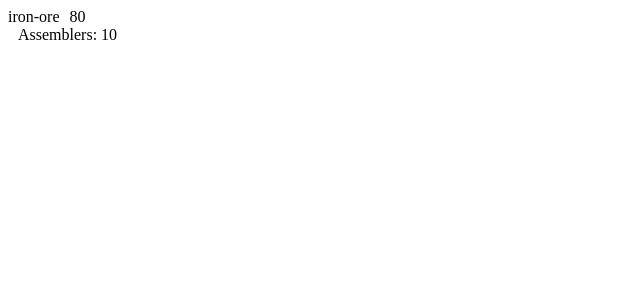
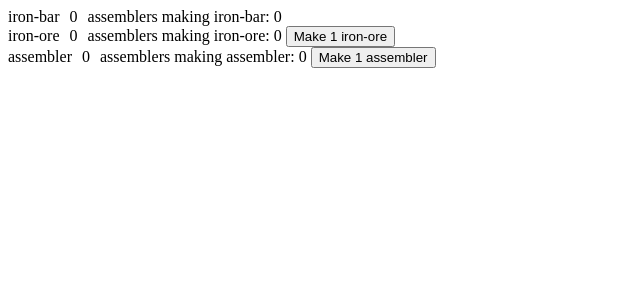
Before and after one commit to gcottrell13/idlefactorygame, a React app: page / in a window 1280 px wide. Shown: the top 300 px of the page, without its empty margins (0-640 px from the left). Built offline with nearby package versions, Linux system fonts and the light colour scheme.

Commit message:
gameplay loop

```diff
--- a/package.json
+++ b/package.json
@@ -2,10 +2,12 @@
   "dependencies": {
     "@types/lodash": "^4.14.195",
     "@types/react": "^18.2.15",
+    "@types/react-bootstrap": "^0.32.32",
     "@types/react-dom": "^18.2.7",
     "jquery": "^3.7.0",
     "lodash": "^4.17.21",
     "react": "^18.2.0",
+    "react-bootstrap": "^2.8.0",
     "react-dom": "^18.2.0"
   },
   "scripts": {
--- a/src/assembly.ts
+++ b/src/assembly.ts
@@ -1,19 +1,25 @@
-import { useEffect, useState } from 'react';
-import { recipes, amountThatWeHave, assemblersPerRecipe, Items } from './values';
+import { useCallback, useEffect, useRef, useState } from 'react';
+import { recipes, Items } from './values';
 import _ from 'lodash';
 import { SMap } from './smap';
 
+interface State {
+    assemblersPerRecipe: Partial<SMap<number>>;
+    amountThatWeHave: { [p in Items]: number };
+}
 
-function doProduction(rate: number) {
-    const amounts: {[p: string]: number} = {};
+function doProduction({
+    assemblersPerRecipe,
+    amountThatWeHave,
+}: State, rate: number) {
+    const amounts: { [p: string]: number } = { ...amountThatWeHave };
     _.forEach(assemblersPerRecipe, (assemblerCount, itemName) => {
         const recipe = recipes[itemName as Items];
         if (recipe === undefined) return;
-        if (!assemblerCount) return;
 
         const amt = amountThatWeHave[itemName as Items] ?? 0;
 
-        let numberOfRecipesToMake = assemblerCount;
+        let numberOfRecipesToMake = assemblerCount ?? 0;
         _.toPairs(recipe).forEach(pair => {
             const [ingredientName, requiredCount] = pair;
             const weHave = amountThatWeHave[ingredientName as Items] ?? 0;
@@ -29,21 +35,44 @@ function doProduction(rate: number) {
         amounts[itemName] = amt + numberOfRecipesToMake * rate;
         amountThatWeHave[itemName as Items] = amounts[itemName];
     });
-    return amounts;
+    return {
+        assemblersPerRecipe,
+        amountThatWeHave: amounts as { [p in Items]: number },
+    };
 }
 
 export function useProduction(rate: number) {
-    const [state, setState] = useState<SMap<number>>({});
+    const stateRef = useRef<State>({
+        amountThatWeHave: {
+            "iron-bar": 0,
+            "iron-ore": 0,
+            assembler: 0,
+        }, assemblersPerRecipe: {}
+    });
+
+    const [c, setCounter] = useState<number>(0);
+
+    const addAmount = useCallback(
+        (itemName: Items, amount: number) => {
+            stateRef.current.amountThatWeHave[itemName] += amount;
+        },
+        []
+    );
+    const addAssemblers = useCallback(
+        (itemName: Items, amount: number) => {
+            const current = stateRef.current.assemblersPerRecipe[itemName] ?? 0;
+            stateRef.current.assemblersPerRecipe[itemName] = current + amount;
+        },
+        []
+    );
+
     useEffect(
         () => {
-            const i = setInterval(() => {
-                setState(doProduction(1 / rate));
+            const i = setTimeout(() => {
+                stateRef.current = doProduction(stateRef.current, 1 / rate);
+                setCounter(c + 1);
             }, 1000 / rate);
-            return () => {
-                clearInterval(i);
-            }
-        },
-        [rate]
+        }
     );
-    return state;
+    return { ...stateRef.current, addAmount, addAssemblers };
 }
--- a/src/index.tsx
+++ b/src/index.tsx
@@ -2,31 +2,73 @@ import React from 'react';
 import { createRoot } from 'react-dom/client';
 import _ from 'lodash';
 import { useProduction } from "./assembly";
-import { recipes, assemblersPerRecipe, Items } from './values';
+import { recipes, Items } from './values';
 import './css.css';
+import { Button } from 'react-bootstrap';
 
 const TICKS_PER_SECOND = 20;
 
+type func = () => void;
+
+function ItemDisplay({
+    amt,
+    itemName,
+    assemblerCount,
+    onAddAssembler,
+    makeByHand,
+}: {
+    amt: number,
+    itemName: string,
+    assemblerCount: number,
+    onAddAssembler: null | func,
+    makeByHand: null | func,
+}) {
+    const addAssemblerButton = onAddAssembler && (
+        <Button onClick={onAddAssembler}>+ Assembler</Button>
+    );
+    const makeByHandButton = makeByHand && (
+        <Button onClick={makeByHand}>Make 1 {itemName}</Button>
+    );
+
+    return (
+        <div key={itemName}>
+            <span className="item-name">{itemName}</span>
+            <span className="item-count">{Math.round(amt)}</span>
+            <span className='assembler-count'>assemblers making {itemName}: {assemblerCount}</span> {addAssemblerButton}
+            {makeByHandButton}
+        </div>
+    );
+}
+
 
 function App() {
-    const amounts = useProduction(TICKS_PER_SECOND);
+    const {assemblersPerRecipe, amountThatWeHave, addAmount, addAssemblers } = useProduction(TICKS_PER_SECOND);
 
     const parts: JSX.Element[] = [];
 
-    _.forEach(assemblersPerRecipe, (assemblerCount, itemName) => {
+    const haveAssemblers = amountThatWeHave['assembler'] ?? 0;
+
+    _.forEach(amountThatWeHave, (amt, itemName) => {
         const recipe = recipes[itemName as Items];
-        const amt = amounts[itemName] ?? 0;
+        const assemblerCount = assemblersPerRecipe[itemName] ?? 0;
         if (recipe === undefined) return;
-        if (!assemblerCount) return;
+
+        const makeByHand = Object.keys(recipes[itemName as Items]).length === 0;
 
         parts.push(
-            <div key={itemName}>
-                <span className="item-name">{itemName}</span>
-                <span className="item-count">{Math.round(amt)}</span>
-                <br />
-                <span className='assembler-count'>Assemblers: {assemblerCount}</span>
-            </div>
-        )
+            <ItemDisplay
+                amt={amt ?? 0}
+                assemblerCount={assemblerCount}
+                itemName={itemName}
+                onAddAssembler={haveAssemblers > 0 ? (() => {
+                    addAssemblers(itemName as Items, 1);
+                    addAmount('assembler', -1);
+                }) : null}
+                makeByHand={makeByHand ? () => {
+                    addAmount(itemName as Items, 1);
+                } : null}
+            />
+        );
     });
 
 
--- a/src/values.ts
+++ b/src/values.ts
@@ -20,11 +20,3 @@ export const recipes: Recipes = {
     'iron-ore': {},
     'assembler': {},
 };
-
-type SMap<T extends string, K> = {[p in T]: K};
-
-export const assemblersPerRecipe: Partial<SMap<Items, number>> = {
-    'iron-ore': 10,
-};
-
-export const amountThatWeHave: Partial<SMap<Items, number>> = {};
```
Also changed, not shown: 1 other file (tests, documents, lock files or other folders).
